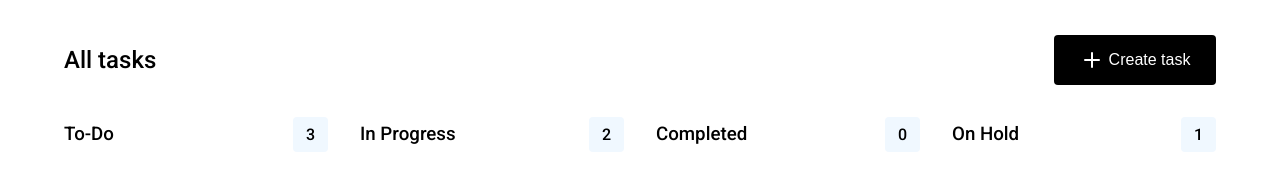
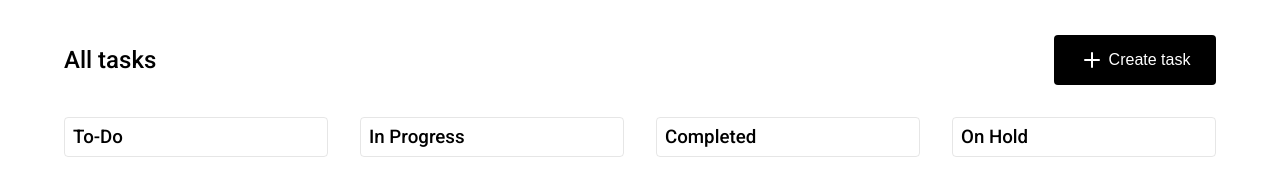
Before and after one commit to t4katona/todo-js, a plain HTML site: page index.html in a window 1280 px wide. Shown: the part 76-272 px from the top of the page. Drawn offline with Linux system fonts and the light colour scheme; a web font is replaced by a local one.

Commit message:
reworked tasks category headers

```diff
--- a/index.html
+++ b/index.html
@@ -37,9 +37,6 @@
         <section class="todo-category-container">
           <header>
             <h3 class="roboto-medium">To-Do</h3>
-            <div class="category-counter-container">
-              <p class="category-counter roboto-medium">3</p>
-            </div>
           </header>
           <div
             class="todos-container-by-category"
@@ -50,9 +47,6 @@
         <section class="todo-category-container">
           <header>
             <h3 class="roboto-medium">In Progress</h3>
-            <div class="category-counter-container">
-              <p class="category-counter roboto-medium">2</p>
-            </div>
           </header>
 
           <div
@@ -64,9 +58,6 @@
         <section class="todo-category-container">
           <header>
             <h3 class="roboto-medium">Completed</h3>
-            <div class="category-counter-container">
-              <p class="category-counter roboto-medium">0</p>
-            </div>
           </header>
 
           <div
@@ -78,9 +69,6 @@
         <section class="todo-category-container">
           <header>
             <h3 class="roboto-medium">On Hold</h3>
-            <div class="category-counter-container">
-              <p class="category-counter roboto-medium">1</p>
-            </div>
           </header>
 
           <div
--- a/modules/taskManager.js
+++ b/modules/taskManager.js
@@ -87,7 +87,6 @@ function updateCreatedTasks(updatedTasks) {
 // ** Delete tasks **
 function deleteTask(taskID) {
   createdTasks = createdTasks.filter((task) => task.id !== taskID);
-  deleteTaskFromStorage(taskID);
 }
 
 // ** Find task **
--- a/modules/taskUI.js
+++ b/modules/taskUI.js
@@ -4,7 +4,6 @@ import {
   arrangeTaskToCategory,
   createdTasks,
   deleteTask,
-  taskCategories,
   initializeTaskMoveModalInputs,
   handleCategoryChange,
   findTask,
--- a/style.css
+++ b/style.css
@@ -101,16 +101,13 @@ main {
 }
 
 .todo-category-container > header {
-  margin-bottom: 1rem;
-}
-
-.category-counter-container {
-  background-color: aliceblue;
+  border: 1px solid #cccccc7e;
+  padding: .5rem;
   border-radius: 4px;
 }
 
-.category-counter {
-  padding: 0.5rem 0.8rem;
+.todo-category-container > header {
+  margin-bottom: 1rem;
 }
 
 /* Todos -> Todo cards */
```
